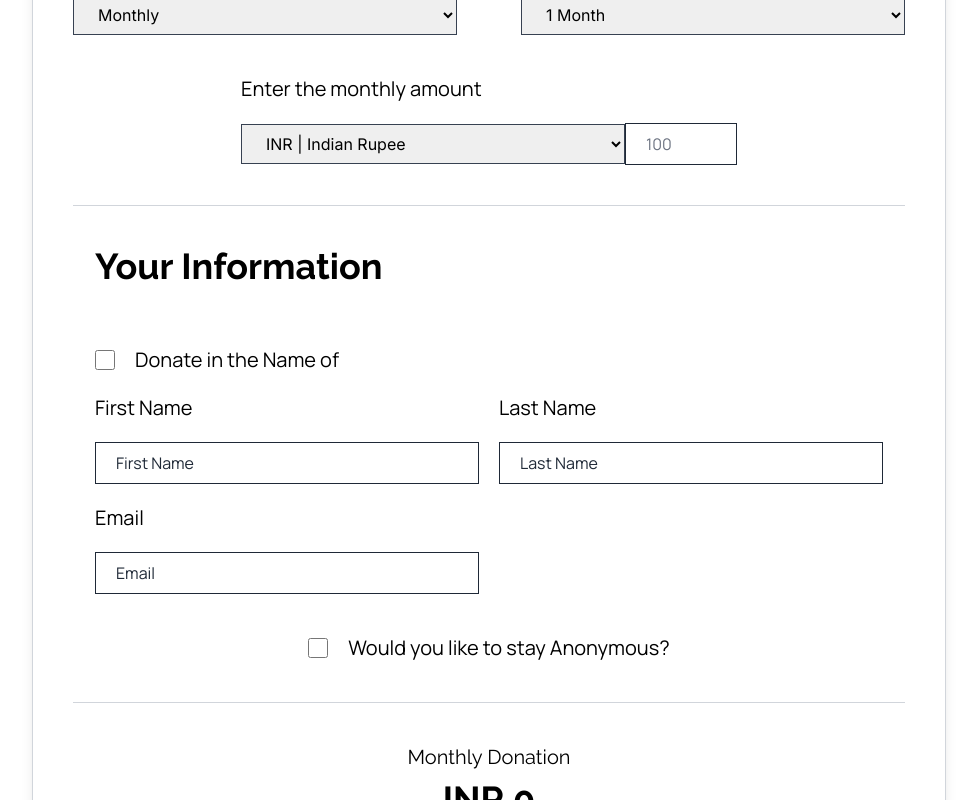
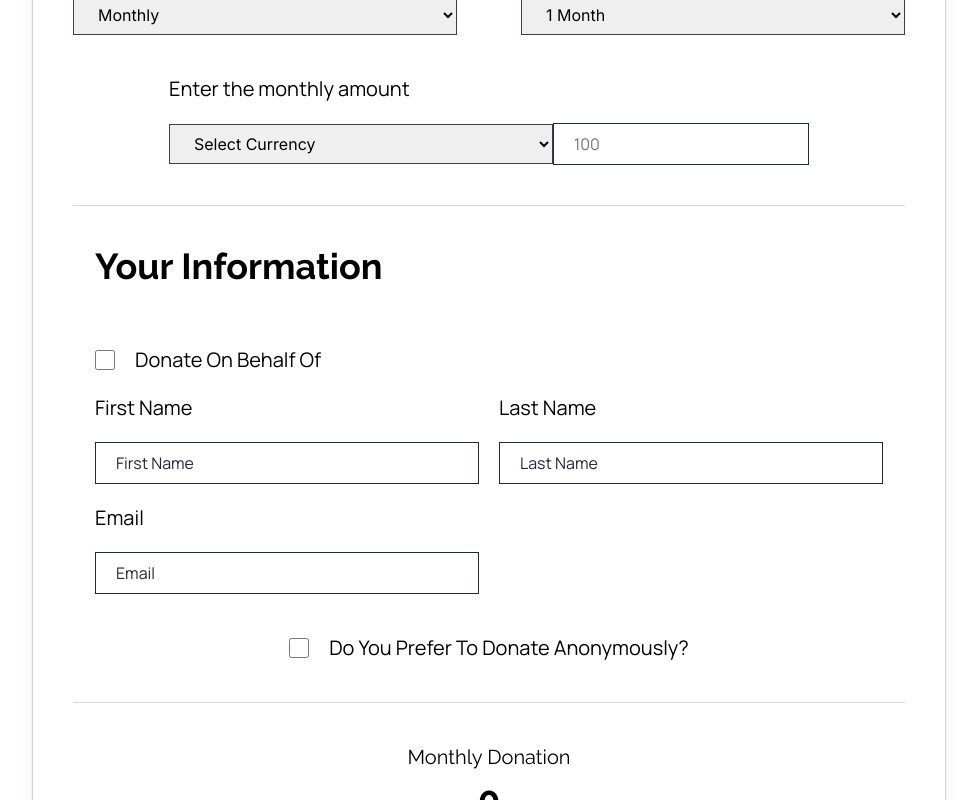
Before and after one commit to rohan9024/donations-ivs, a Next.js app: page /donate-now in a window 1280 px wide. Shown: the part 540-1340 px from the top of the page, without its empty margins (151-1128 px from the left). Built offline with nearby package versions, Linux system fonts and the light colour scheme.

Commit message:
Made some minor layout changes

```diff
--- a/components/Footer.js
+++ b/components/Footer.js
@@ -26,16 +26,16 @@ function Footer() {
                     />
                 </div>
             </div>
-            <div className='w-4/5 mx-auto my-10 text-center flex flex-col lg:flex-row justify-center items-center lg:space-x-32 lg:space-y-0 space-y-10'>
-                <div className='flex flex-col justify-center items-center'>
+            <div className='w-4/5 mx-auto  my-10 text-center flex flex-col lg:flex-row justify-center items-center lg:space-x-32 lg:space-y-0 space-y-10'>
+                <div className='flex flex-col  h-[150px]'>
 
                     <h1 className={`${manrope.className} my-4 font-bold text-2xl hover:cursor-pointer`}>Contact Information</h1>
                     <h1 className={`${manrope.className} my-4 hover:cursor-pointer`}> 65-B/2 Gautam Nagar <br /> New Delhi 110049</h1>
                 </div>
-                <div className='flex flex-col justify-center items-center '>
+                <div className='flex flex-col h-[150px]'>
 
                     <h1 className={`${manrope.className} hidden md:flex my-4 font-bold text-2xl hover:cursor-pointer`}>Social Media Links</h1>
-                    <section className='flex space-x-10 items-center justify-center'>
+                    <section className='flex space-x-10 items-center justify-center mt-5'>
                         <a href="https://twitter.com/IVSSolutions">
                             <Image
                                 src="/twitter.png"
@@ -66,7 +66,7 @@ function Footer() {
                 </div>
             </div>
             <section className={`${manrope.className} md:text-xl text-sm my-2 md:my-6 text-center text-gray-300 pb-10`}>
-                        <h1>© 2023 All Rights Reserved- IVS Solutions</h1>
+                        <h1>© 2024 All Rights Reserved- IVS Education Council</h1>
                     </section>
         </div >
     )
--- a/src/app/donate-now/page.js
+++ b/src/app/donate-now/page.js
@@ -29,7 +29,7 @@ function page() {
   const [lastName, setLastName] = useState("")
   const [anonymous, setAnonymous] = useState(false)
   const [inName, setInName] = useState(false)
-  const [currency, setCurrency] = useState("INR | Indian Rupee")
+  const [currency, setCurrency] = useState("")
   const paymentDurationList = [
     "Monthly",
     "Yearly"
@@ -63,6 +63,11 @@ function page() {
   ];
 
   const currencyList = [
+    "INR | Indian Rupee",
+    "USD | United States Dollar",
+    "GBP | Pound Sterling",
+    "CAD | Canadian Dollar",
+    "AUD | Australian Dollar",
     "AED | United Arab Emirates Dirham",
     "AFN | Afghan Afghani",
     "ALL | Albanian Lek",
@@ -70,7 +75,6 @@ function page() {
     "ANG | Netherlands Antillean Guilder",
     "AOA | Angolan Kwanza",
     "ARS | Argentine Peso",
-    "AUD | Australian Dollar",
     "AWG | Aruban Florin",
     "AZN | Azerbaijani Manat",
     "BAM | Bosnia And Herzegovina Convertible Mark",
@@ -87,7 +91,6 @@ function page() {
     "BTN | Bhutanese Ngultrum",
     "BWP | Botswana Pula",
     "BZD | Belize Dollar",
-    "CAD | Canadian Dollar",
     "CDF | Congolese Franc",
     "CHF | Swiss Franc",
     "CLF | Unidad De Fomento (funds Code)",
@@ -109,7 +112,6 @@ function page() {
     "EUR | Euro",
     "FJD | Fiji Dollar",
     "FKP | Falkland Islands Pound",
-    "GBP | Pound Sterling",
     "GEL | Georgian Lari",
     "GHS | Ghanaian Cedi",
     "GIP | Gibraltar Pound",
@@ -124,7 +126,6 @@ function page() {
     "HUF | Hungarian Forint",
     "IDR | Indonesian Rupiah",
     "ILS | Israeli New Shekel",
-    "INR | Indian Rupee",
     "IQD | Iraqi Dinar",
     "IRR | Iranian Rial",
     "ISK | Icelandic Króna",
@@ -202,7 +203,6 @@ function page() {
     "TZS | Tanzanian Shilling",
     "UAH | Ukrainian Hryvnia",
     "UGX | Ugandan Shilling",
-    "USD | United States Dollar",
     "UYU | Uruguayan Peso",
     "UZS | Uzbekistan Som",
     "VND | Vietnamese Dong",
@@ -363,13 +363,20 @@ function page() {
                       onChange={handleCurrency}
                       className="block w-52 lg:w-96 py-2 px-5 leading-tight border border-gray-700 focus:outline-none cursor-pointer"
                     >
+                      <option value="" disabled hidden>Select Currency</option>
                       {currencyList.map((currency, index) => (
                         <option key={index} value={currency}>
                           {currency}
                         </option>
                       ))}
                     </select>
-                    <input onChange={(e) => setAmount(e.target.value)} required type="number" placeholder="100" className={`${manrope.className} placeholder:text-gray-500 px-5 py-2 w-20 lg:w-28  outline-none border border-gray-800 `} />
+                    <input
+                      onChange={(e) => setAmount(e.target.value)}
+                      required
+                      type="number"
+                      placeholder="100"
+                      className={`${manrope.className} placeholder:text-gray-500 px-5 py-2 w-20 lg:w-64  outline-none border border-gray-800`}
+                    />
                   </div>
 
                 </div>
@@ -382,19 +389,19 @@ function page() {
                   {
                     anonymous || (
 
-                      <div class="flex justify-center items-center space-x-5 cursor-pointer select-none" onClick={()=> { inName ? setInName(false) : setInName(true) }}>
+                      <div class="flex justify-center items-center space-x-5 cursor-pointer select-none" onClick={() => { inName ? setInName(false) : setInName(true) }}>
                         <input
                           type="checkbox"
                           checked={inName}
                           onChange={() => { inName ? setInName(false) : setInName(true) }}
                           className="w-5 h-5"
                         />
-                      <h1 className={`${manrope.className} md:text-xl text-md`}>Donate in the Name of</h1>
+                        <h1 className={`${manrope.className} md:text-xl text-md`}>Donate On Behalf Of</h1>
                       </div>
                     )
                   }
 
-             { anonymous || (  <section className='flex lg:flex-row flex-col justify-evenly items-center lg:space-x-5 lg:space-y-0 space-y-5'>
+                  {anonymous || (<section className='flex lg:flex-row flex-col justify-evenly items-center lg:space-x-5 lg:space-y-0 space-y-5'>
                     <div className='flex flex-col space-y-5'>
                       <h1 className={`${manrope.className} md:text-xl text-md `}>First Name</h1>
                       <input onChange={(e) => setFirstName(e.target.value)} value={firstName} required type="text" placeholder="First Name" className={`${manrope.className} placeholder:text-gray-800 px-5 w-72 py-2  outline-none border border-gray-800 lg:w-96`} />
@@ -410,14 +417,14 @@ function page() {
                     <input onChange={(e) => setEmail(e.target.value)} required type="text" placeholder="Email" className={`${manrope.className} placeholder:text-gray-800 px-5 w-72 py-2  outline-none border border-gray-800 lg:w-96`} />
                   </div>
                 </div>
-                <div class="flex justify-center items-center space-x-5 cursor-pointer select-none" onClick={()=> { anonymous ? setAnonymous(false) : setAnonymous(true) }}>
+                <div class="flex justify-center items-center space-x-5 cursor-pointer select-none" onClick={() => { anonymous ? setAnonymous(false) : setAnonymous(true) }}>
                   <input
                     type="checkbox"
                     checked={anonymous}
                     onChange={() => { anonymous ? setAnonymous(false) : setAnonymous(true) }}
                     className="w-5 h-5"
                   />
-                  <h1 className={`${manrope.className} md:text-xl text-md`}>Would you like to stay Anonymous?</h1>
+                  <h1 className={`${manrope.className} md:text-xl text-md`}>Do You Prefer To Donate Anonymously?</h1>
                 </div>
 
 
@@ -451,13 +458,14 @@ function page() {
                       onChange={handleCurrency}
                       className="block w-52 lg:w-96 py-2 px-5 leading-tight border border-gray-700 focus:outline-none cursor-pointer"
                     >
+                      <option value="" disabled hidden>Select Currency</option>
                       {currencyList.map((currency, index) => (
                         <option key={index} value={currency}>
                           {currency}
                         </option>
                       ))}
                     </select>
-                    <input onChange={(e) => setAmount(e.target.value)} required type="number" placeholder="100" className={`${manrope.className} placeholder:text-gray-500 px-5 py-2 w-20 lg:w-28  outline-none border border-gray-800 `} />
+                    <input onChange={(e) => setAmount(e.target.value)} required type="number" placeholder="100" className={`${manrope.className} placeholder:text-gray-500 px-5 py-2 w-20 lg:w-64  outline-none border border-gray-800 `} />
                   </div>
 
                 </div>
@@ -470,19 +478,19 @@ function page() {
                   {
                     anonymous || (
 
-                      <div class="flex justify-center items-center space-x-5 cursor-pointer select-none" onClick={()=> { inName ? setInName(false) : setInName(true) }}>
+                      <div class="flex justify-center items-center space-x-5 cursor-pointer select-none" onClick={() => { inName ? setInName(false) : setInName(true) }}>
                         <input
                           type="checkbox"
                           checked={inName}
                           onChange={() => { inName ? setInName(false) : setInName(true) }}
                           className="w-5 h-5"
                         />
-                      <h1 className={`${manrope.className} md:text-xl text-md`}>Donate in the Name of</h1>
+                        <h1 className={`${manrope.className} md:text-xl text-md`}>Donate On Behalf Of</h1>
                       </div>
                     )
                   }
 
-               { anonymous || (  <section className='flex lg:flex-row flex-col justify-evenly items-center lg:space-x-5 lg:space-y-0 space-y-5'>
+                  {anonymous || (<section className='flex lg:flex-row flex-col justify-evenly items-center lg:space-x-5 lg:space-y-0 space-y-5'>
                     <div className='flex flex-col space-y-5'>
                       <h1 className={`${manrope.className} md:text-xl text-md `}>First Name</h1>
                       <input onChange={(e) => setFirstName(e.target.value)} required type="text" placeholder="First Name" className={`${manrope.className} placeholder:text-gray-800 px-5 w-72 py-2  outline-none border border-gray-800 lg:w-96`} />
@@ -498,14 +506,14 @@ function page() {
                     <input onChange={(e) => setEmail(e.target.value)} required type="text" placeholder="Email" className={`${manrope.className} placeholder:text-gray-800 px-5 w-72 py-2  outline-none border border-gray-800 lg:w-96`} />
                   </div>
                 </div>
-                <div class="flex justify-center items-center space-x-5 cursor-pointer select-none" onClick={()=> { anonymous ? setAnonymous(false) : setAnonymous(true) }}>
+                <div class="flex justify-center items-center space-x-5 cursor-pointer select-none" onClick={() => { anonymous ? setAnonymous(false) : setAnonymous(true) }}>
                   <input
                     type="checkbox"
                     checked={anonymous}
                     onChange={() => { anonymous ? setAnonymous(false) : setAnonymous(true) }}
                     className="w-5 h-5"
                   />
-                  <h1 className={`${manrope.className} md:text-xl text-md`}>Would you like to stay Anonymous?</h1>
+                  <h1 className={`${manrope.className} md:text-xl text-md`}>Do You Prefer To Donate Anonymously?</h1>
                 </div>
 
 
```
Lines whose indentation alone changed are shown as unchanged.
